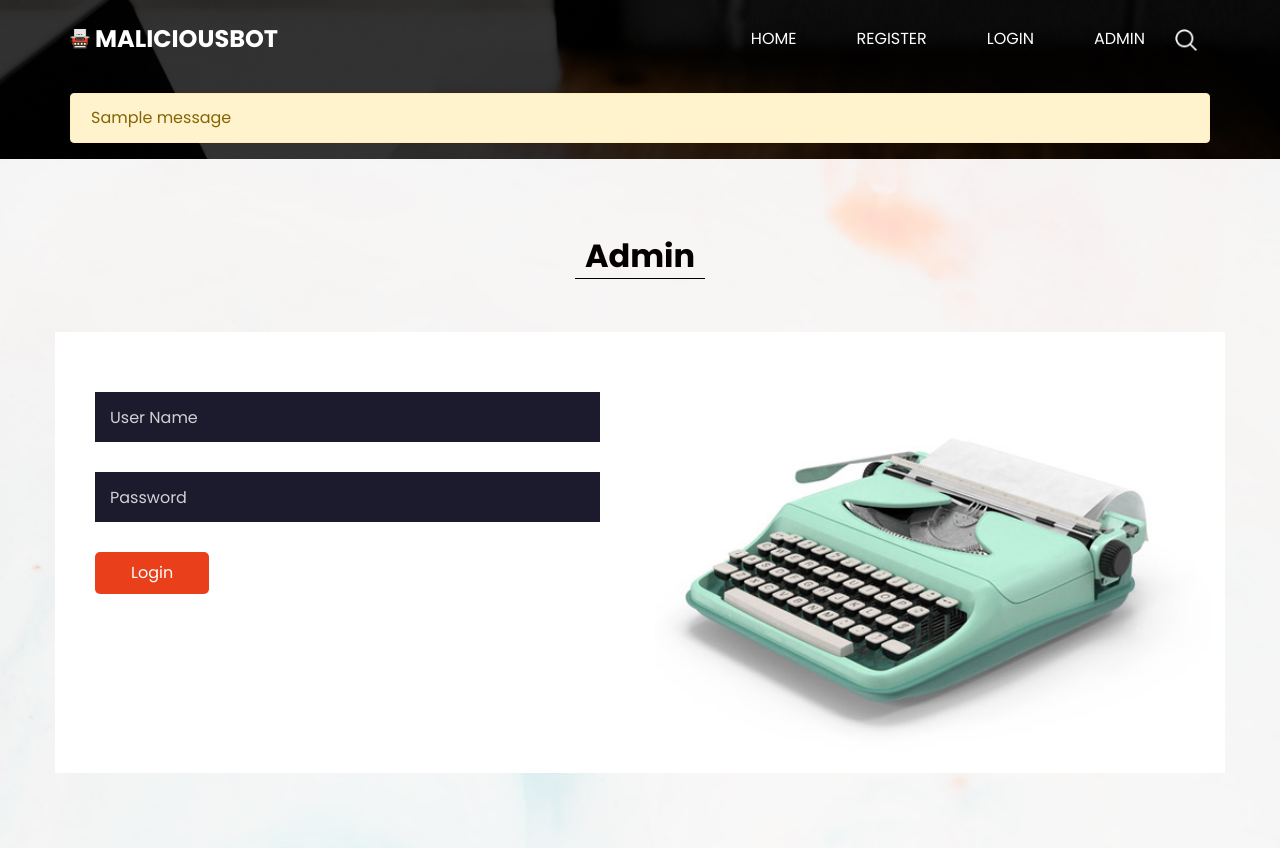
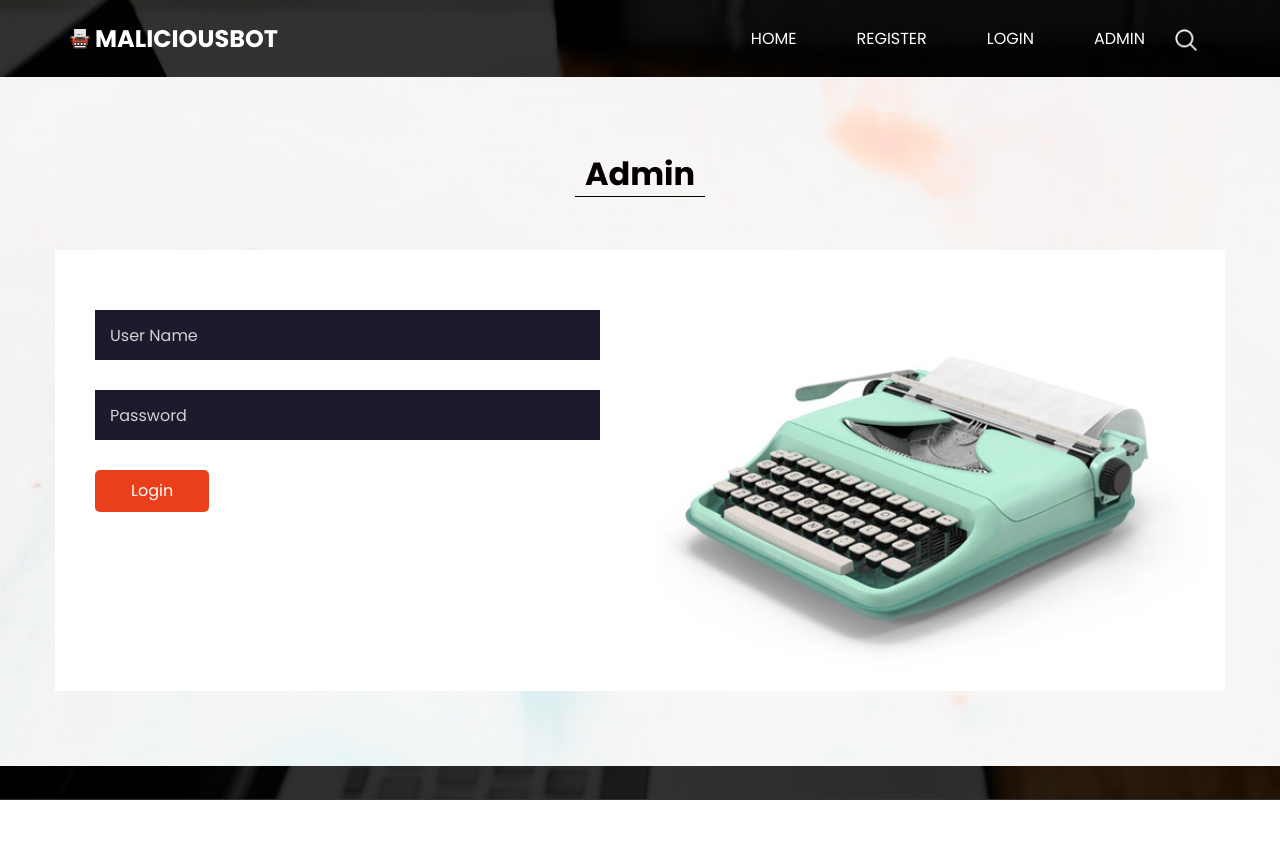
Before and after one commit to Parik-2006/diploma-project, a Django app: page /adminlogin in a window 1280 px wide. After the commit the page ends 800 px from the top, so only its background shows below. Run offline with Django 3.2, Linux system fonts and the light colour scheme; tables that the repository leaves empty hold one stand-in row (values such as "Sample post"); one stand-in notice (Sample message) is shown; some libraries are stand-ins or nearby versions.

Commit message:
Revert "Show login messages and fix admin login image path"
This reverts commit 9e1510d3a3d98c28b23a03a26c4ddf63a6a2afcb.

```diff
--- a/templates/adminlogin.html
+++ b/templates/adminlogin.html
@@ -30,7 +30,7 @@
         </div>
         <div class="col-md-6">
           <div class="img-box">
-            <img src="{% static 'images/contact-img.jpg' %}" alt="">
+            <img src="images/contact-img.jpg" alt="">
           </div>
         </div>
       </div>
--- a/templates/nav.html
+++ b/templates/nav.html
@@ -92,13 +92,6 @@
 
   <script type="text/javascript" src="{% static 'js/jquery-3.4.1.min.js' %}"></script>
   <script type="text/javascript" src="{% static 'js/bootstrap.js' %}"></script>
-  {% if messages %}
-  <div class="container mt-3">
-    {% for message in messages %}
-    <div class="alert alert-warning" role="alert">{{ message }}</div>
-    {% endfor %}
-  </div>
-  {% endif %}
 {% block content %}
 {% endblock %}
 </body>
```
